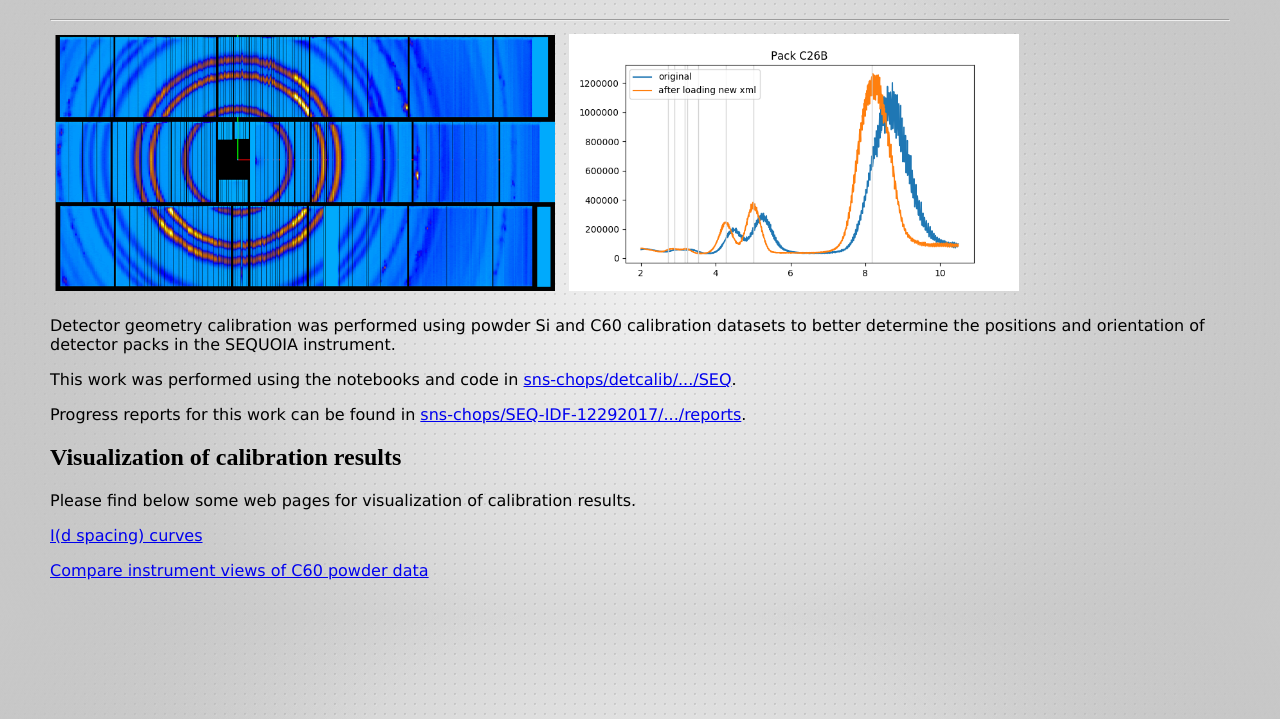
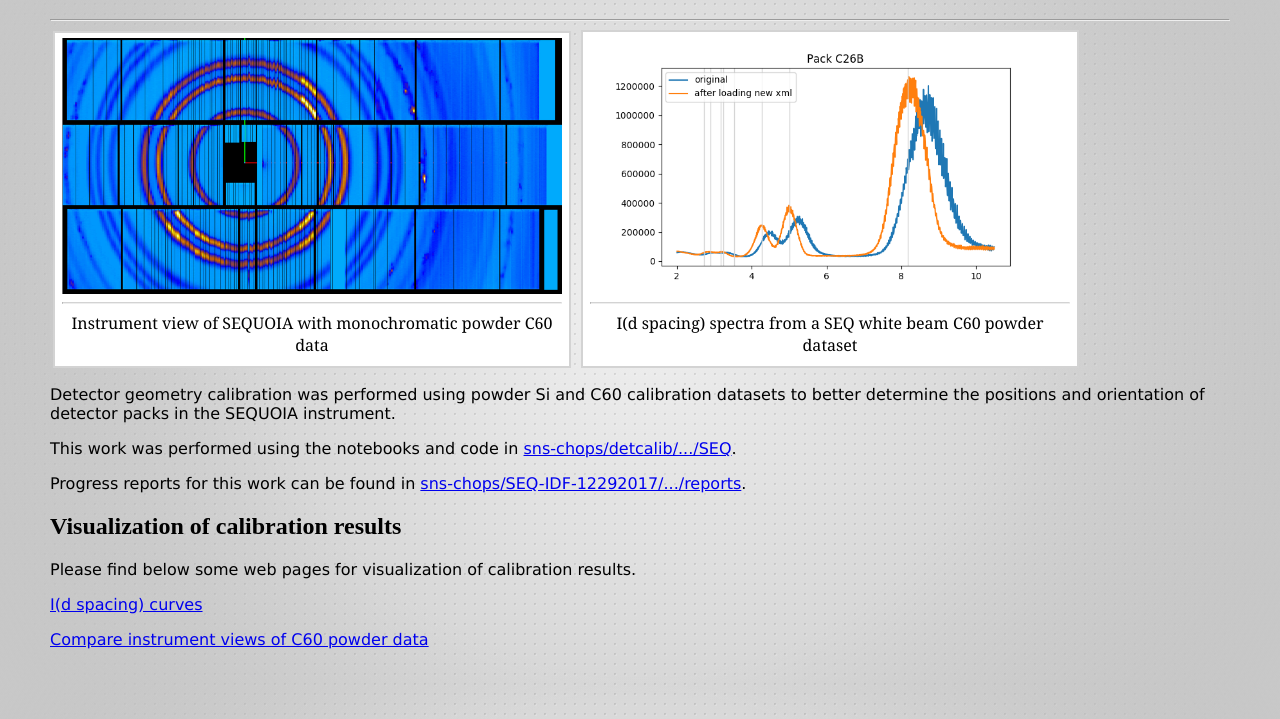
Before and after one commit to sns-chops/SEQ-IDF-12292017, a plain HTML site: page index.html in a window 1280 px wide. Shown: the part 81-800 px from the top of the page. Drawn offline with nearby package versions, Linux system fonts and the light colour scheme.

Commit message:
added captions for banner figures

```diff
--- a/common.css
+++ b/common.css
@@ -30,9 +30,24 @@ h1 {
 
 div.banner {
 }
-
-div.banner > img{
+div.figure{
+    display: inline-block;
+    background-color: white;
+    margin: 1px 3px;
+    padding: 5px 7px;
+    border: 2px solid lightgray;
+}
+div.figure img{
+    display: block;
+    margin: auto;
+}
+div.figure hr{
+    border-top: 1px solid lightgray;
+}
+div.figure p{
+    font-family: Georgia, Times New Roman, serif;
     margin: 5px;
+    text-align: center;
 }
 
 p {
--- a/index.html
+++ b/index.html
@@ -13,8 +13,16 @@
   <hr>
 
   <div class="banner">
-    <img src="C60-instrument-view/SEQ-new.png" alt="SEQ instrumnet view of powder C60" width="500px"/>
-    <img src="I_d/C26B-I_d.png" alt="I(d spacing) for pack C26B" width="450px"/>
+    <div class="figure" style="width:500px">
+      <img src="C60-instrument-view/SEQ-new.png" alt="SEQ instrumnet view of powder C60" width="500px"/>
+      <hr>
+      <p>Instrument view of SEQUOIA with monochromatic powder C60 data
+    </div>
+    <div class="figure" style="width:480px">
+      <img src="I_d/C26B-I_d.png" alt="I(d spacing) for pack C26B" width="450px"/>
+      <hr>
+      <p>I(d spacing) spectra from a SEQ white beam C60 powder dataset
+    </div>
   </div>
 
   <p> Detector geometry calibration was performed using powder Si and C60 calibration datasets to
```
